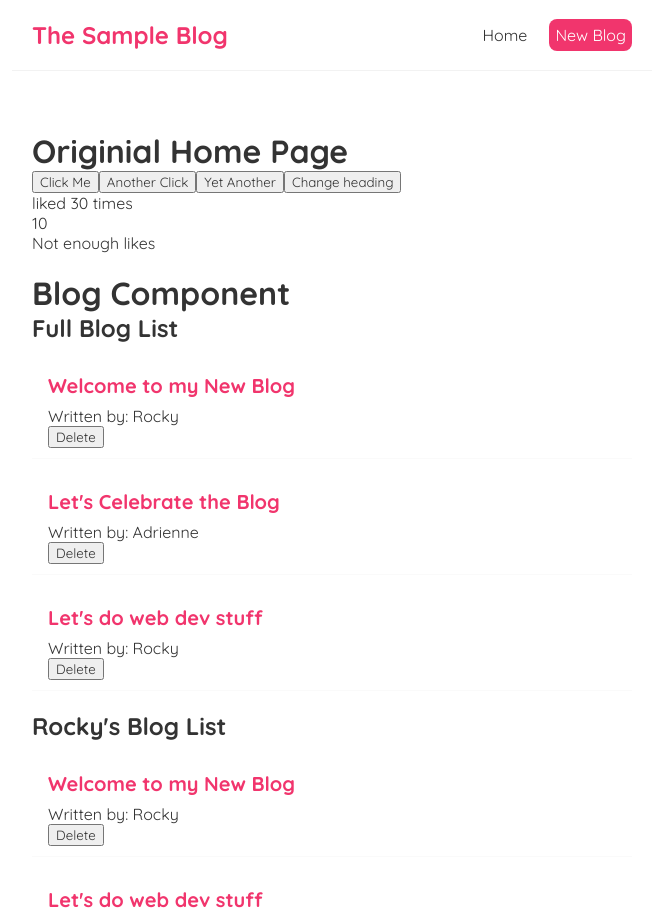
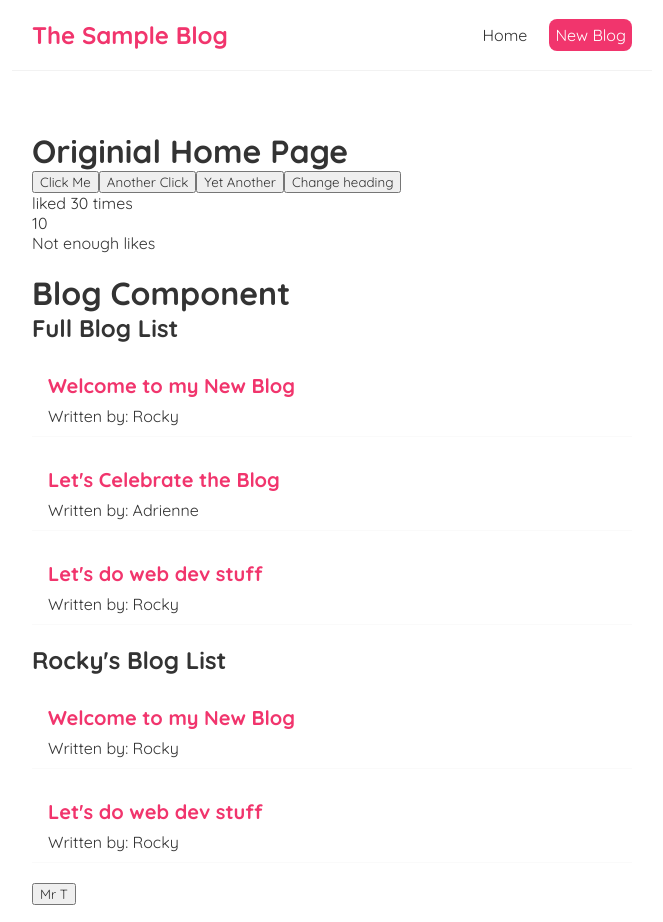
Before and after one commit to SethKalkstein/react-simple-blog, a React (Create React App) app: page / in a window 1280 px wide. Shown: the top 922 px of the page, without its empty margins (308-971 px from the left). Built offline with nearby package versions, Linux system fonts and the light colour scheme; data requests are answered from the project's data file.

Commit message:
extracted fetching logic from component into useFetch hook, to make it more reusable.

```diff
--- a/src/BlogComponent.js
+++ b/src/BlogComponent.js
@@ -1,44 +1,27 @@
 import { useState, useEffect } from "react";
 import BlogList from "./BlogList";
+import useFetch from "./usefetch";
 
 const BlogComponent = () => {
-
-    const [blogs, setBlogs] = useState([]);
+    const { data: blogs, isLoading, error} = useFetch("http://localhost:8000/blogs");
+    // const [blogs, setBlogs] = useState([]);
 /*     const [blogs, setBlogs] = useState([
         {title: "Welcome to my New Blog", body: "Lorem ipsum, dolor sit amet consectetur adipisicing elit. Et, laboriosam. Quos veniam tempora odit qui cum quaerat ullam deleniti laboriosam nobis vitae. Hic dolores laborum autem numquam ullam quaerat sint. Lorem ipsum, dolor sit amet consectetur adipisicing elit. Aut ut placeat omnis cum, eos aliquam quisquam, repellendus esse rem in, odio sit fugit itaque dolores corrupti consequuntur cumque. Nostrum, nemo! Lorem ipsum dolor sit amet consectetur adipisicing elit. Officiis laborum sint rem. Dignissimos asperiores voluptate esse fuga ab voluptates quos distinctio praesentium ut, odit facilis repellat? Adipisci magni nam debitis!", author: "Rocky", id: 1},
         {title: "Let's Celebrate the Blog", body: "Lorem ipsum, dolor sit amet consectetur adipisicing elit. Et, laboriosam. Quos veniam tempora odit qui cum quaerat ullam deleniti laboriosam nobis vitae. Hic dolores laborum autem numquam ullam quaerat sint. Lorem ipsum, dolor sit amet consectetur adipisicing elit. Aut ut placeat omnis cum, eos aliquam quisquam, repellendus esse rem in, odio sit fugit itaque dolores corrupti consequuntur cumque. Nostrum, nemo! Lorem ipsum dolor sit amet consectetur adipisicing elit. Officiis laborum sint rem. Dignissimos asperiores voluptate esse fuga ab voluptates quos distinctio praesentium ut, odit facilis repellat? Adipisci magni nam debitis!", author: "Adrienne", id: 2},
         {title: "Let's do web dev stuff", body: "Lorem ipsum, dolor sit amet consectetur adipisicing elit. Et, laboriosam. Quos veniam tempora odit qui cum quaerat ullam deleniti laboriosam nobis vitae. Hic dolores laborum autem numquam ullam quaerat sint. Lorem ipsum, dolor sit amet consectetur adipisicing elit. Aut ut placeat omnis cum, eos aliquam quisquam, repellendus esse rem in, odio sit fugit itaque dolores corrupti consequuntur cumque. Nostrum, nemo! Lorem ipsum dolor sit amet consectetur adipisicing elit. Officiis laborum sint rem. Dignissimos asperiores voluptate esse fuga ab voluptates quos distinctio praesentium ut, odit facilis repellat? Adipisci magni nam debitis!", author: "Rocky", id: 3}
     ]); */
-    const [isLoading, setIsLoading] = useState(true);
+    // const [isLoading, setIsLoading] = useState(true);
 
     const [name, setName] = useState("Mr T");
-    const [error, setError] = useState(null);
-    const handleDelete = (id) => setBlogs(blogs.filter(blog => blog.id != id));
+    // const [error, setError] = useState(null);
+    // const handleDelete = (id) => setBlogs(blogs.filter(blog => blog.id != id));
     // const handleDelete = (id) => {
     //     const newBlogs = blogs.filter(blog => blog.id !== id);
     //     setBlogs(newBlogs);
     // }
 
     // useEffect( () => console.log("use effect has fired from the blog component"), [name] );
-    useEffect( () =>  setTimeout( () => {
-            fetch("http://localhost:8000/blogs")
-            .then(res => {
-                if(!res.ok){
-                    throw Error('could not fetch the data for that resource');
-                }
-                return res.json();
-            })
-            .then(data => {
-                setBlogs(data);
-                setIsLoading(false);
-                setError(null);
-            })
-            .catch( err => {
-                setIsLoading(false);
-                setError(err.message)
-            });
-        }, 2000)
-    , [] );
+
 //set dependency with an array of state changes (for the second arguament) that you want to trigger the useEffect function
 //no second argument means that useEffect will trigger from any state change within the component.
 //an empty array will only fire useEffect when the component initially renders.
@@ -48,8 +31,10 @@ const BlogComponent = () => {
             <h1>Blog Component</h1>
             {/* blogs property declaration is a prop, it could be called anything. The value is inside the curly brackets and is the value, in this case we used the 'blogs' variable and also named the prop blogs */}
             {isLoading && <div>Loading...</div> }
-            <BlogList blogs={blogs} title="Full Blog List" handleDelete = { handleDelete } />
-            <BlogList blogs={blogs.filter((blog) => blog.author === 'Rocky')} title="Rocky's Blog List" handleDelete = { handleDelete } />
+            <BlogList blogs={blogs} title="Full Blog List" />
+            <BlogList blogs={blogs.filter((blog) => blog.author === 'Rocky')} title="Rocky's Blog List" />
+{/*             <BlogList blogs={blogs} title="Full Blog List" handleDelete = { handleDelete } />
+            <BlogList blogs={blogs.filter((blog) => blog.author === 'Rocky')} title="Rocky's Blog List" handleDelete = { handleDelete } /> */}
 {/*             {blogs && <BlogList blogs={blogs} title="Full Blog List" handleDelete = { handleDelete } />}
             {blogs && <BlogList blogs={blogs.filter((blog) => blog.author === 'Rocky')} title="Rocky's Blog List" handleDelete = { handleDelete } />} */}
 {/*             using the blogs && condition will cause the statement to be false for the split second that blogs takes to load from json server because
--- a/src/BlogList.js
+++ b/src/BlogList.js
@@ -1,7 +1,8 @@
 // const BlogList = (props) => {
 //     const blogs = props.blogs;
 //     const title = props.title;
-const BlogList = ({ blogs, title, handleDelete }) => {
+// const BlogList = ({ blogs, title, handleDelete }) => {
+const BlogList = ({ blogs, title }) => {
 //destructuring {} inside the function parameters accomplishes the same goal as taking props for the argument and declaring the variables below as done in the comment above.
 
     // const handleDelete = (id) => setBlog(blogs.filter(blog => blog.id != id)); this could be accomplished by sending the setBlog function as a prop to this conponent instead of sending this function to this prop
@@ -14,7 +15,7 @@ const BlogList = ({ blogs, title, handleDelete }) => {
                    <div className="blog-preview" key={blog.id}>
                        <h2>{ blog.title }</h2>
                        <p>Written by: {blog.author} </p>
-                       <button onClick={ () => handleDelete(blog.id) }>Delete</button>
+                       {/* <button onClick={ () => handleDelete(blog.id) }>Delete</button> */}
                     </div>
                 ))
             }
--- /dev/null
+++ b/src/usefetch.js
@@ -0,0 +1,33 @@
+//all custom hooks must start with the word "use" in order to work
+import { useState, useEffect } from "react";
+
+const useFetch = (url) => {
+    const [data, setData] = useState([]);
+    const [isLoading, setIsLoading] = useState(true);
+    const [error, setError] = useState(null);
+
+    useEffect( () =>  setTimeout( () => {
+        fetch(url)
+        .then(res => {
+            if(!res.ok){
+                throw Error('could not fetch the data for that resource');
+            }
+            return res.json();
+        })
+        .then(dat => {
+            setData(dat);
+            setIsLoading(false);
+            setError(null);
+        })
+        .catch( err => {
+            setIsLoading(false);
+            setError(err.message)
+        });
+    }, 2000)
+, [url] );
+
+return {data, isLoading, error};
+
+}
+
+export default useFetch;
```
